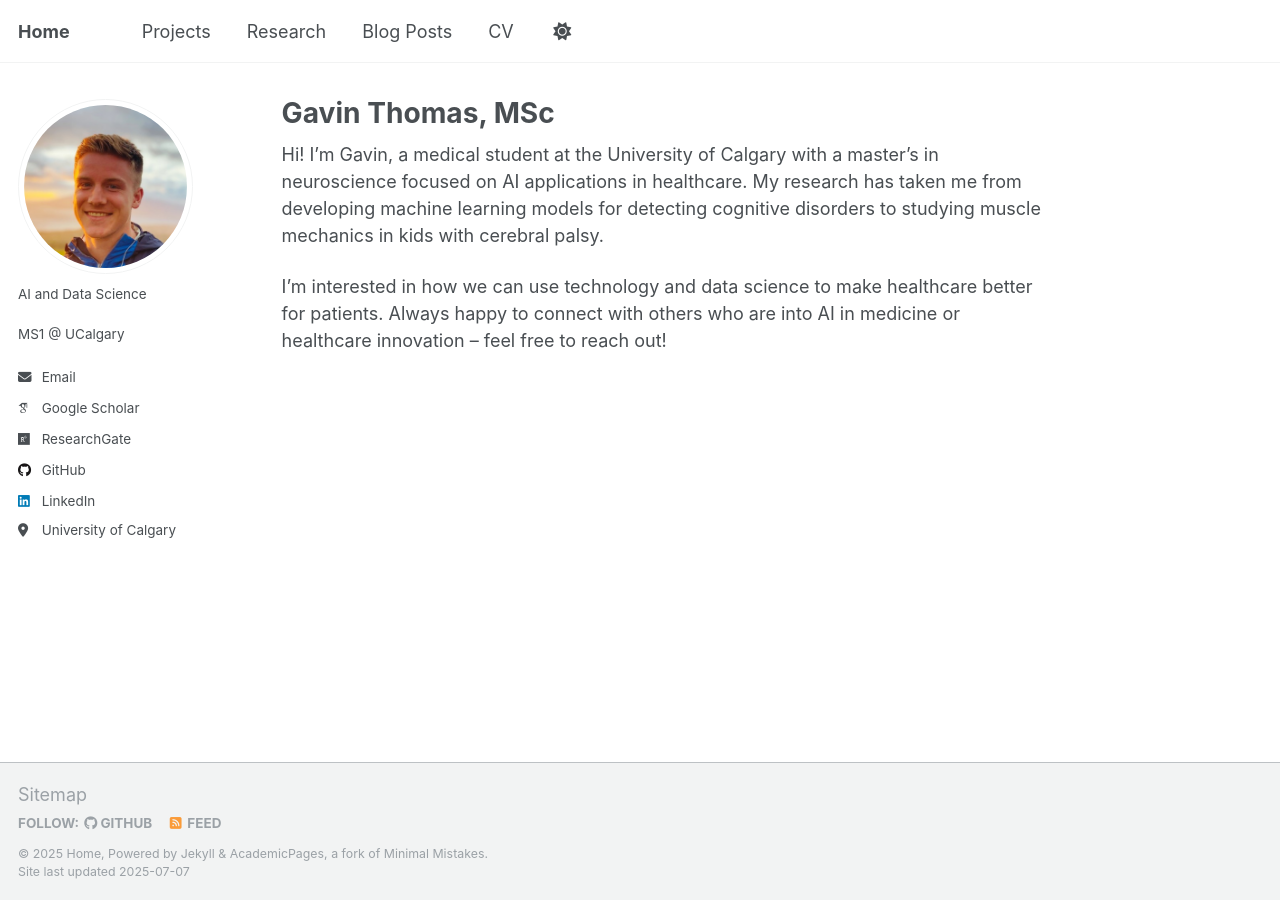
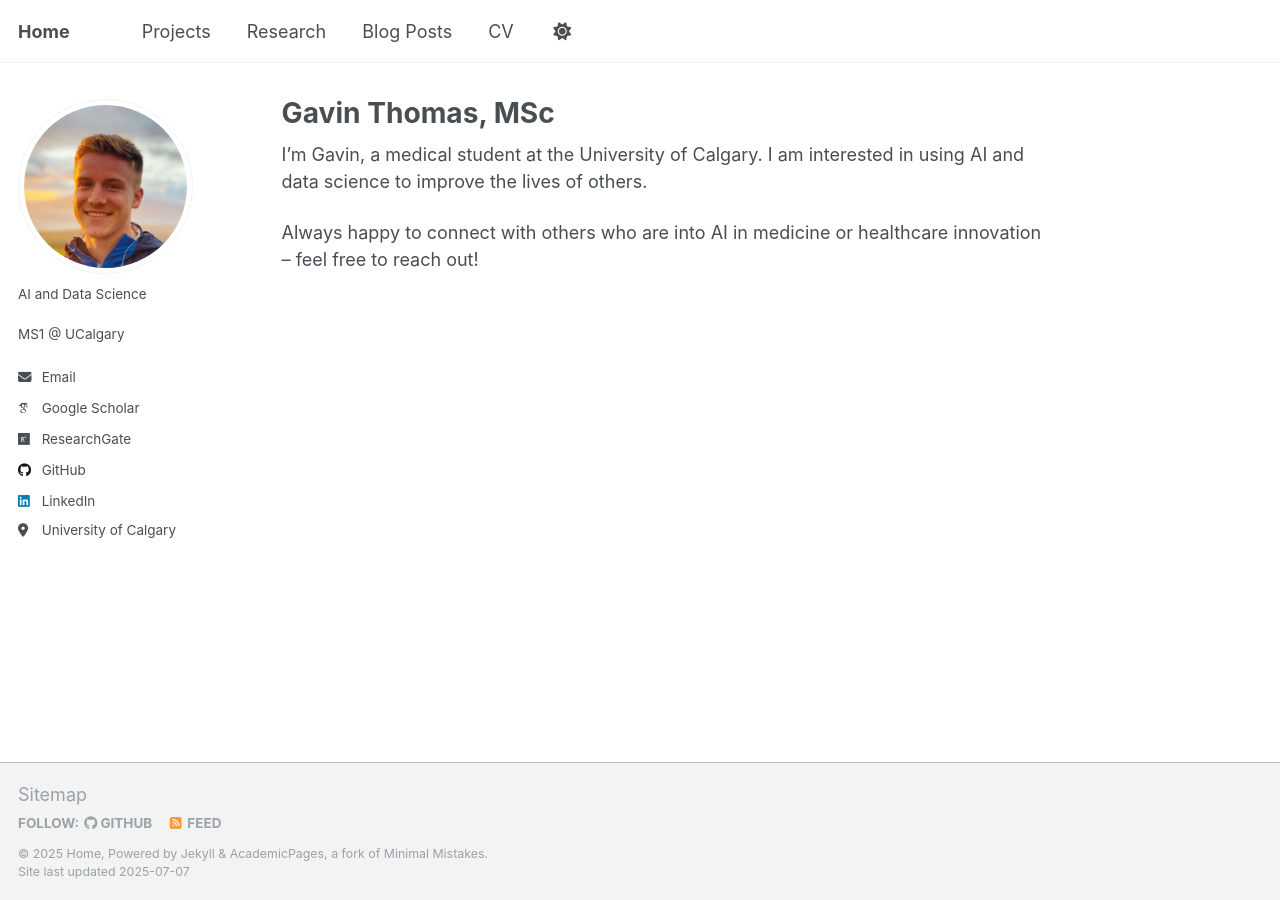
Before and after one commit to Gavin-Thomas/website, a Jekyll site: the page built from _pages/about.md, in a window 1280 px wide. Built offline with Jekyll 4.4.1, drawn with Linux system fonts in a browser that asks for light colours; some web fonts are replaced; a script that is not in the unit is left out.

Commit message:
Update about.md
Signed-off-by: Gavin Thomas <123608443+Gavin-Thomas@users.noreply.github.com>

```diff
--- a/_pages/about.md
+++ b/_pages/about.md
@@ -7,7 +7,6 @@ redirect_from:
   - /about.html
 ---
 
-Hi! I'm Gavin, a medical student at the University of Calgary with a master's in neuroscience focused on AI applications in healthcare. My research has taken me from developing machine learning models for detecting cognitive disorders to studying muscle mechanics in kids with cerebral palsy.
+I'm Gavin, a medical student at the University of Calgary. I am interested in using AI and data science to improve the lives of others.
 
-
-I'm interested in how we can use technology and data science to make healthcare better for patients. Always happy to connect with others who are into AI in medicine or healthcare innovation – feel free to reach out!
+Always happy to connect with others who are into AI in medicine or healthcare innovation – feel free to reach out!
```
